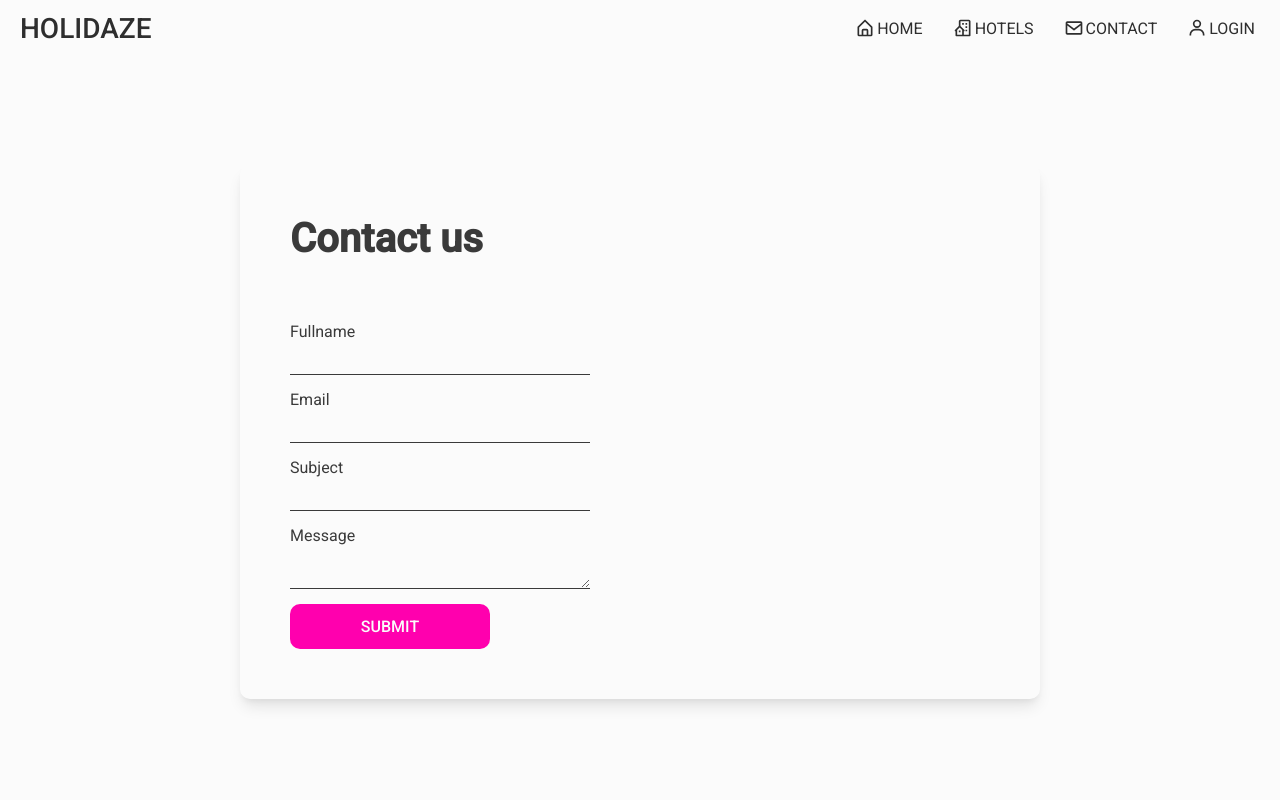
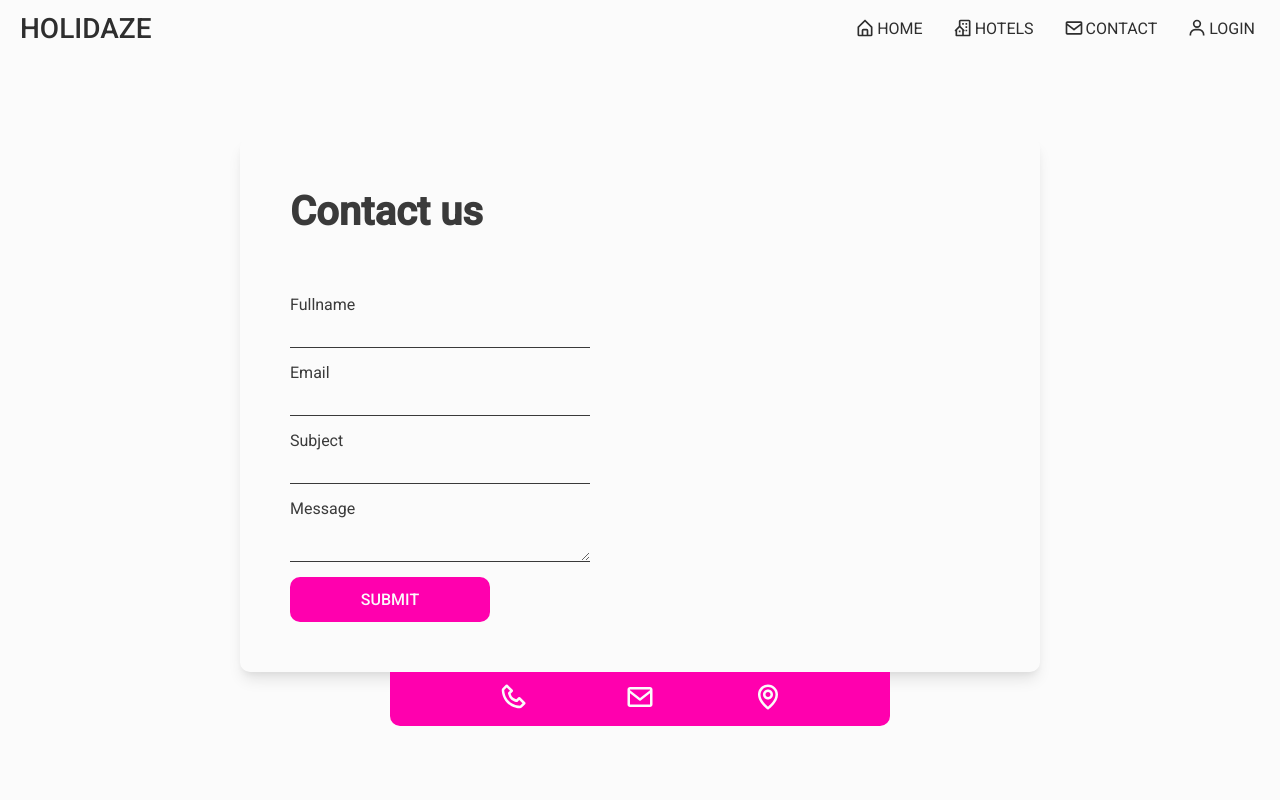
Before and after one commit to Noroff-FEU-Assignments/project-exam-2-RikkeLindberg, a Next.js app: page /contact in a window 1280 px wide. Shown: the top 800 px of the page. Built offline with nearby package versions, Linux system fonts and the light colour scheme.

Commit message:
import contact info component

```diff
--- a/pages/contact.js
+++ b/pages/contact.js
@@ -1,9 +1,11 @@
 import ContactForm from '../components/forms/ContactForm';
+import ContactInfo from '../components/contact/ContactInfo';
 
 export default function contact() {
     return (
         <section>
-            <ContactForm />
+                <ContactForm />
+                <ContactInfo />
         </section>
     )
 }
```
